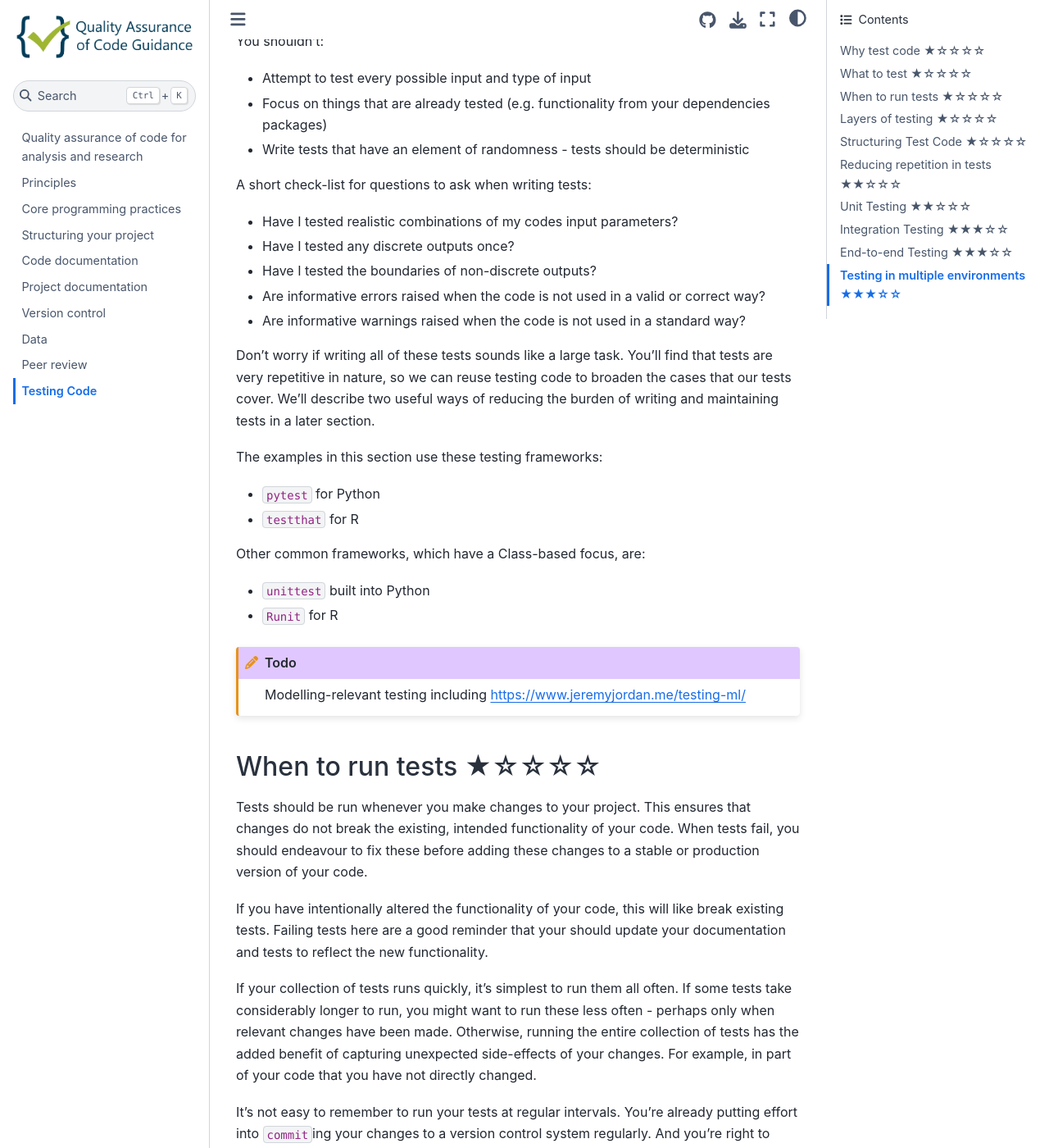
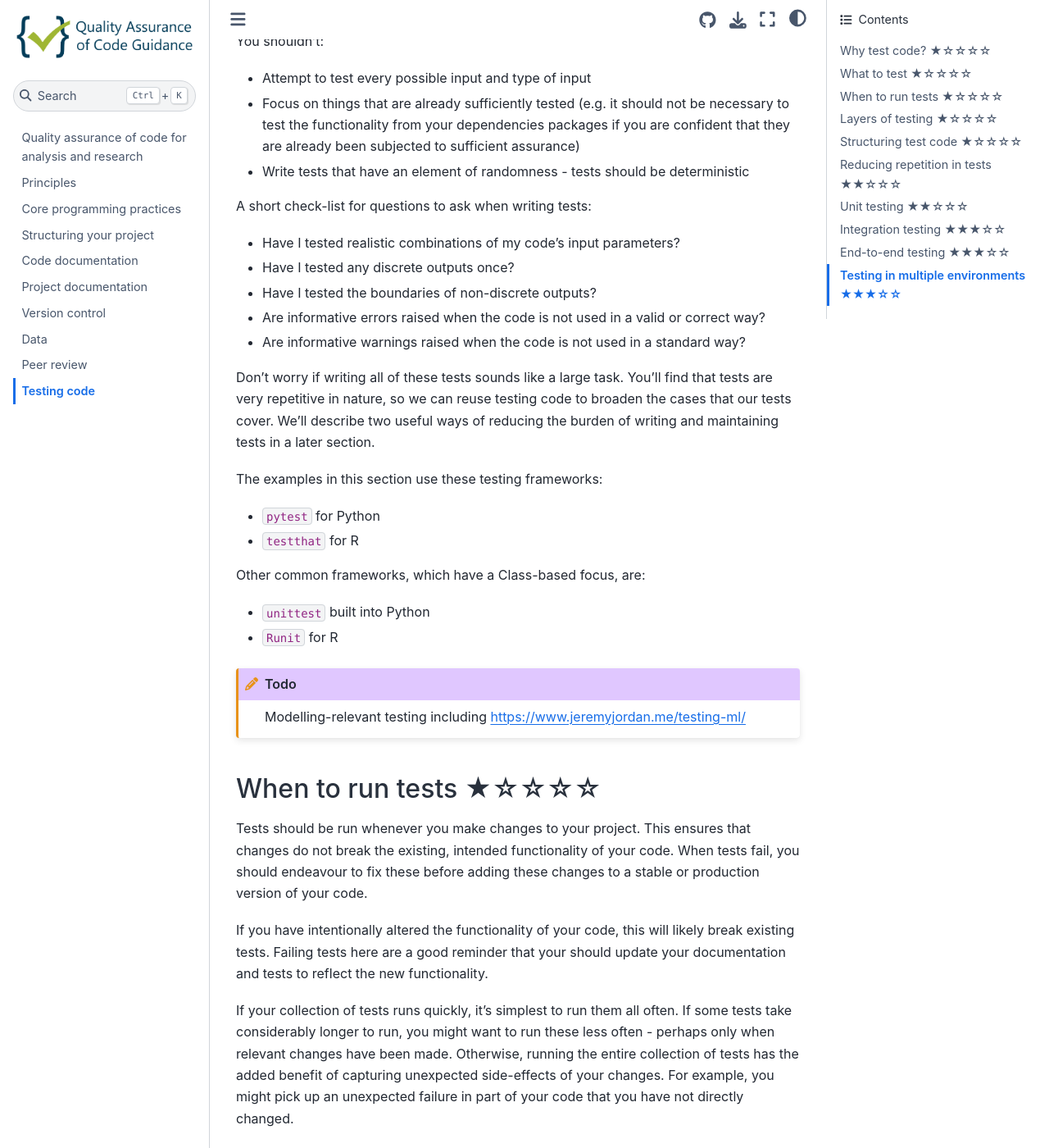
Before and after one commit to best-practice-and-impact/qa-of-code-guidance, a Jupyter Book: the page built from book/testing_code.md, in a window 1280 px wide and 1400 px high, scrolled down 1473 px. Shown: the whole window at 82% size. Built offline with Jupyter Book 1.0.4 settings and Sphinx 7.4.7 and the Sphinx Book theme 1.1.4, drawn with Linux system fonts in a browser that asks for light colours; some of the changed text lies outside the part shown.

Commit message:
minor edits to testing_code.md

````diff
--- a/book/testing_code.md
+++ b/book/testing_code.md
@@ -11,7 +11,7 @@ The most common pattern for writing these tests is:
 3. Assert - verify that the code performed the expected action
 
 
-## Why test code ★☆☆☆☆
+## Why test code? ★☆☆☆☆
 
 Key reasons for testing your code include:
 * Knowing that your code works - you can't be sure that your code works without having run it with realistic examples
@@ -20,7 +20,7 @@ Key reasons for testing your code include:
 * Profiling performance - tests can be used to report or flag poor performance (e.g. modelling)
 * Improving code structure - well-structured code is easier to write tests for, so testing incentivises good code structure
 
-Testing is crucial to assuring quality in your code and will also increase efficiency in development of your code.
+Testing is crucial to assuring quality in your code and will also increase efficiency in the development of your code.
 
 
 ## What to test ★☆☆☆☆
@@ -40,12 +40,12 @@ You should:
 
 You shouldn't:
 * Attempt to test every possible input and type of input
-* Focus on things that are already tested (e.g. functionality from your dependencies packages)
+* Focus on things that are already sufficiently tested (e.g. it should not be necessary to test the functionality from your dependencies packages if you are confident that they are already been subjected to sufficient assurance)
 * Write tests that have an element of randomness - tests should be deterministic
 
 
 A short check-list for questions to ask when writing tests:
-* Have I tested realistic combinations of my codes input parameters?
+* Have I tested realistic combinations of my code's input parameters?
 * Have I tested any discrete outputs once?
 * Have I tested the boundaries of non-discrete outputs?
 * Are informative errors raised when the code is not used in a valid or correct way?
@@ -78,13 +78,13 @@ Tests should be run whenever you make changes to your project.
 This ensures that changes do not break the existing, intended functionality of your code.
 When tests fail, you should endeavour to fix these before adding these changes to a stable or production version of your code.
 
-If you have intentionally altered the functionality of your code, this will like break existing tests.
+If you have intentionally altered the functionality of your code, this will likely break existing tests.
 Failing tests here are a good reminder that your should update your documentation and tests to reflect the new functionality.
 
 If your collection of tests runs quickly, it's simplest to run them all often.
 If some tests take considerably longer to run, you might want to run these less often - perhaps only when relevant changes have been made.
 Otherwise, running the entire collection of tests has the added benefit of capturing unexpected side-effects of your changes.
-For example, in part of your code that you have not directly changed.
+For example, you might pick up an unexpected failure in part of your code that you have not directly changed.
 
 It's not easy to remember to run your tests at regular intervals.
 You're already putting effort into `commit`ing your changes to a version control system regularly.
@@ -126,15 +126,15 @@ In order of increasing scale, the main layers of testing covered here will be:
 * Integration testing - assuring that multiple units interact with each other as expected
 * End-to-end or system testing - verifying that a complete system meets its requirements
 
-Time taken to develop and run individual tests roughly increases down this list.
+The time taken to develop and run individual tests roughly increases down this list.
 
 [Acceptance testing](https://en.wikipedia.org/wiki/Acceptance_testing) is often considered as additional level, but is not covered here.
 
 The following sections will climb through these layers of testing.
-Please note that principles covered early on also apply at subsequent levels.
+Please note that the principles covered early on also apply at subsequent levels.
 
 
-## Structuring Test Code ★☆☆☆☆
+## Structuring test code ★☆☆☆☆
 
 ```{todo}
 
@@ -188,7 +188,7 @@ Add examples of parametrization
 ```
 
 
-## Unit Testing ★★☆☆☆
+## Unit testing ★★☆☆☆
 
 
 ```{admonition} Key Learning
@@ -220,7 +220,7 @@ Other resources include:
 These sections all need more content/examples.
 ```
 
-## Integration Testing ★★★☆☆
+## Integration testing ★★★☆☆
 
 Your process likely involves multiple units working together to perform a high level task.
 Assuring that individual units work as expected, using unit testing, does not guarantee that multiple units interact with one another as expected.
@@ -228,7 +228,7 @@ Assuring that individual units work as expected, using unit testing, does not gu
 Integration tests incorporate two or more units, so check that they work together correctly.
 
 
-## End-to-end Testing ★★★☆☆
+## End-to-end testing ★★★☆☆
 
 As the name suggests, these tests cover the entire process.
 These tests are much slower to run and can take longer to develop for complex processes.
````
Also changed, not shown: other parts of book/testing_code.md (+4 -4 lines).
